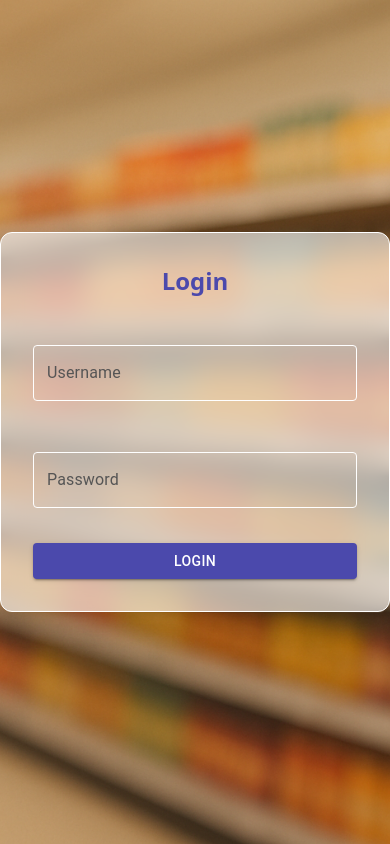
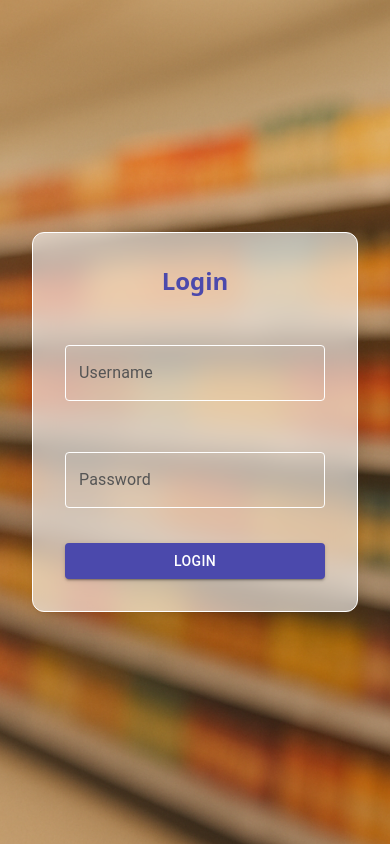
Before and after one commit to munzirc/stock-management-system, a React (Vite) app in the folder frontend/: page / in a window 390 px wide. Built offline with nearby package versions, Linux system fonts and the light colour scheme; no server answers.

Commit message:
UI update

```diff
--- a/frontend/src/pages/Login.jsx
+++ b/frontend/src/pages/Login.jsx
@@ -63,8 +63,8 @@ const Login = () => {
       className="relative w-full min-h-screen bg-cover bg-center"
       style={{ backgroundImage: "url('/home-bg.png')" }}
     >
-      <div className="absolute inset-0 flex items-center justify-center">
-        <div className="bg-white/60 backdrop-blur-md rounded-xl p-8 shadow-xl border border-white text-center w-full max-w-md">
+      <div className="absolute inset-0 flex items-center justify-center p-8 sm:p-0">
+        <div className="bg-white/60 backdrop-blur-md rounded-xl p-8 shadow-xl border border-white text-center w-full max-w-md ">
           <h4 className="text-2xl font-semibold text-[#4B49AC] mb-4">Login</h4>
           <form onSubmit={handleSubmit}>
             <FormControl fullWidth margin="normal" error={!!errors.username}>
```
